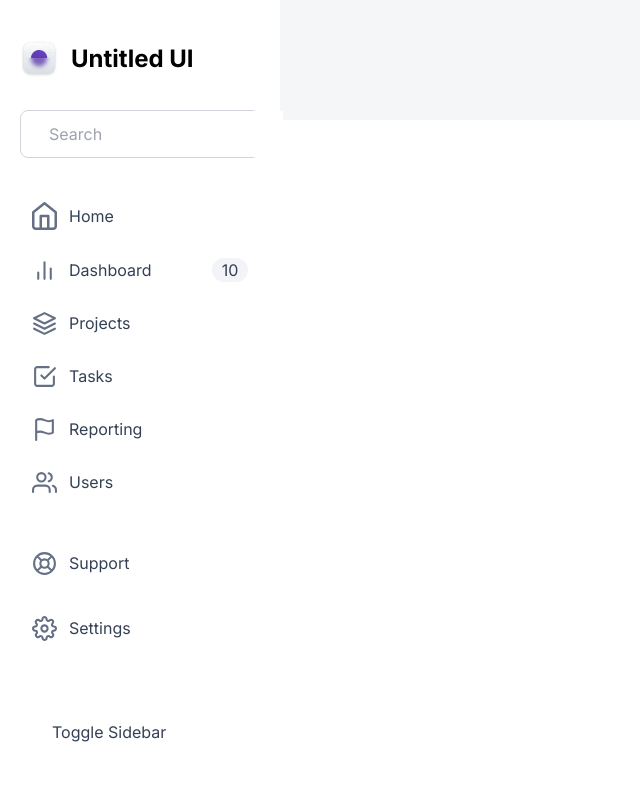
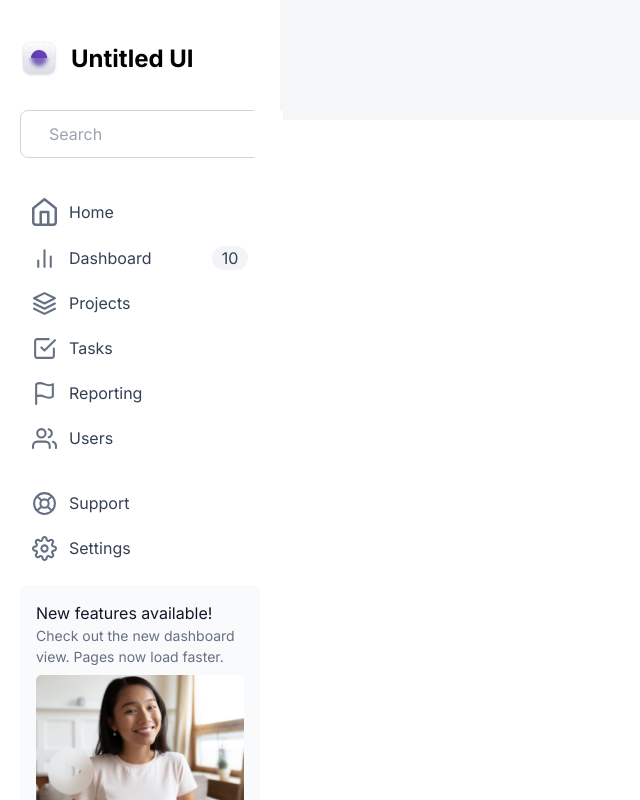
Before and after one commit to Emmathem/vencru-app, a React (Create React App) app: page / in a window 1280 px wide. Shown: the whole page, without its empty margins (0-640 px from the left). Built offline with nearby package versions, Linux system fonts and the light colour scheme.

Commit message:
sidebar desktop

```diff
--- a/src/components/layouts/Sidebar.js
+++ b/src/components/layouts/Sidebar.js
@@ -1,13 +1,16 @@
 import React from 'react';
 import ProductLogo from '../../assets/img/project_logo.png';
+import ProductImage from '../../assets/img/NewImage.png';
+import ProfileImage from '../../assets/img/AvatarImg.png';
 import { navMenu } from '../../data/utils';
 import { useNavigate, useLocation } from 'react-router-dom';
 import { BiSearch } from 'react-icons/bi';
+import { FiLogOut } from 'react-icons/fi';
 
 const Sidebar = (props) => {
     const { toggleSide, token } = props;
     const styles = {
-        menuItems: `flex justify-between gap-3 py-3 transition text-md px-3 mb-1 rounded-md items-center menuItem_text cursor-pointer hover:bg-gray-100 hover:text-[#fff]`,
+        menuItems: `flex justify-between gap-3 py-2 transition text-md px-3 mb-1 rounded-md items-center menuItem_text cursor-pointer hover:bg-gray-100 hover:text-[#fff]`,
     };
     const router = useNavigate();
     const location = useLocation();
@@ -55,9 +58,9 @@ const Sidebar = (props) => {
                     </div>
                 )}
             </div>
-            <div className="mt-8 transition">
+            <div className="mt-6 transition">
                 {token !== undefined && (
-                    <div className="flex flex-col w-full h-full transition gap-3">
+                    <div className="flex flex-col w-full h-full transition">
                         {navMenu?.others.map((nav, index) => {
                             return (
                                 <div
@@ -79,13 +82,29 @@ const Sidebar = (props) => {
                     </div>
                 )}
             </div>
-            <div className="absolute bottom-[3rem] transition">
+            <div className="bg-[#F9FAFB] mt-3 rounded-md p-4 transition-all">
+                <h3 className="text-[#101828]">New features available!</h3>
+                <p className="text-[#667085] text-[14px]">Check out the new dashboard view. Pages now load faster. </p>
+                <img src={ProductImage} alt="ProductImage" className="my-2 cursor-pointer" />
+                <div className="flex items-center pt-2">
+                    <span className="text-[#667085] font-normal cursor-pointer">Dismiss</span>
+                    <span className="pl-3 text-[#6941C6] font-normal cursor-pointer">What's new?</span>
+                </div>
+            </div>
+            <div className="h-[1px] bg-[#EAECF0] my-8" />
+            <div className="w-full transition">
                 <div
-                    className="flex bg-[#FFFFFF14] py-2 px-4 cursor-pointer rounded-md text-[#344054]"
+                    className="flex justify-between bg-[#FFFFFF14] py-2 cursor-pointer rounded-md text-[#344054]"
                     onClick={toggleSide}
                 >
-                    {/*<img src={ToggleIcon} alt="toggle" className="pl-0" />*/}
-                    <span className="pl-4">Toggle Sidebar</span>
+                    <div className="flex items-center">
+                        <img src={ProfileImage} alt="toggle" className="pl-0" />
+                        <div className="px-2 text-[14px]">
+                            <p className="text-[#101828] font-medium">Olivia Rhye</p>
+                            <p>olivia@untitledui.com</p>
+                        </div>
+                    </div>
+                    <FiLogOut size="30px" className="text-[#667085]" />
                 </div>
             </div>
         </div>
```
